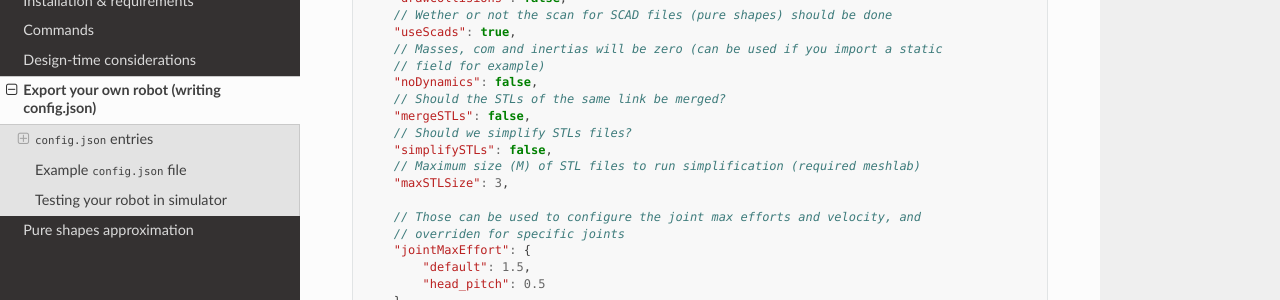
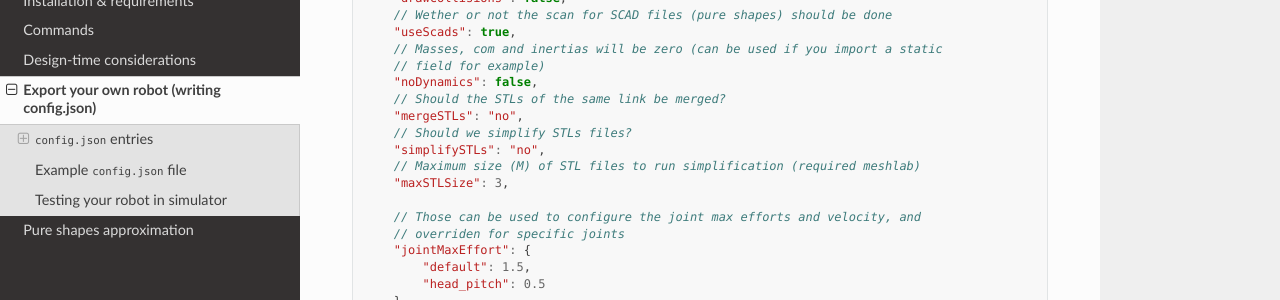
Before and after one commit to Rhoban/onshape-to-robot, a Sphinx documentation site: the page built from docs/source/config.rst, in a window 1280 px wide and 900 px high, scrolled down 6201 px. Shown: the part 151-451 px from the top of the window. Built offline with Sphinx 7.4.7 and the Read the Docs theme 2.0.0, drawn with Linux system fonts in a browser that asks for light colours.

Commit message:
Fixing config.json example for mergeSTLs and simplifySTLs (fixes #56)

```diff
--- a/docs/source/config.rst
+++ b/docs/source/config.rst
@@ -308,9 +308,9 @@ Here is an example of configuration:
         // field for example)
         "noDynamics": false,
         // Should the STLs of the same link be merged?
-        "mergeSTLs": false,
+        "mergeSTLs": "no",
         // Should we simplify STLs files?
-        "simplifySTLs": false,
+        "simplifySTLs": "no",
         // Maximum size (M) of STL files to run simplification (required meshlab)
         "maxSTLSize": 3,
 
```
